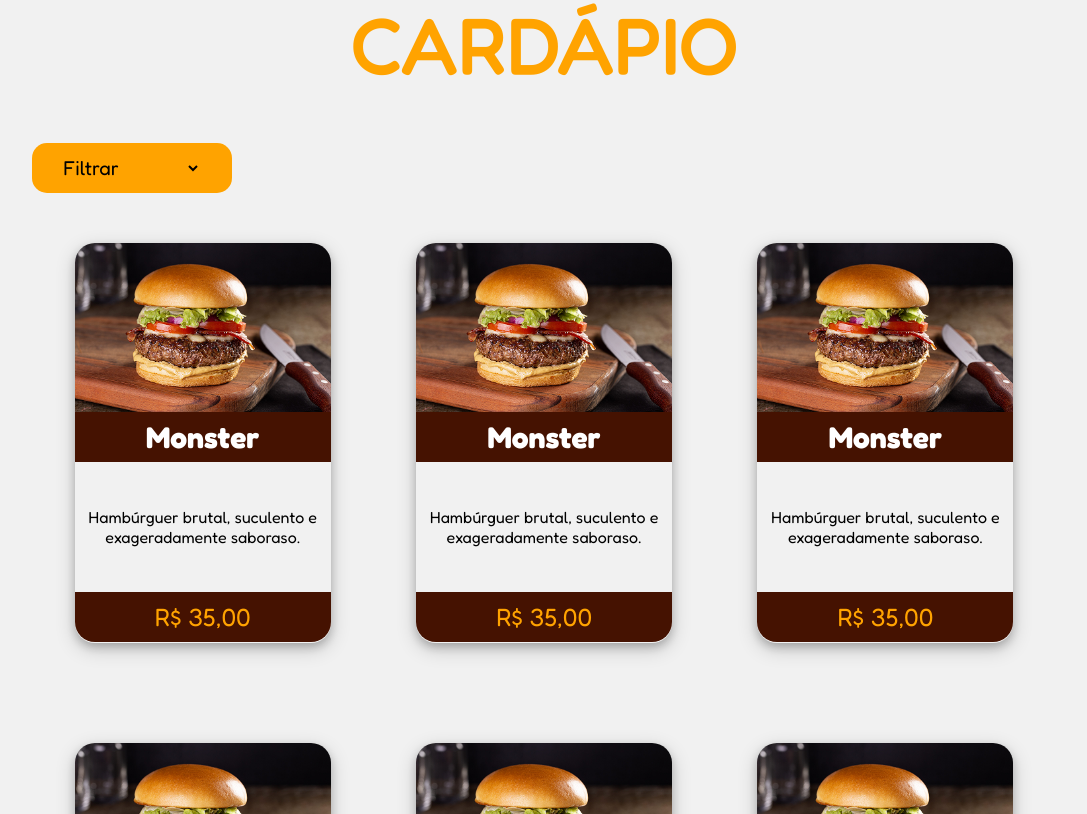
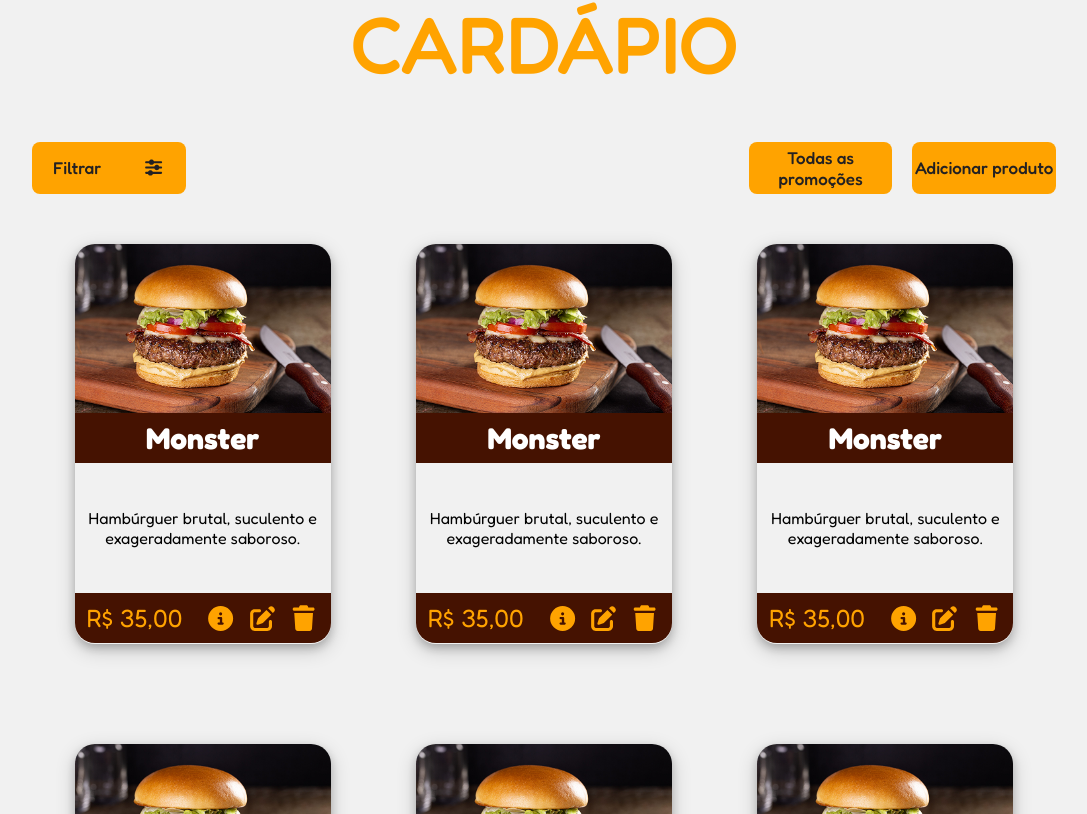
Before and after one commit to Raphael-Aljona/VH_Burguer, a Next.js app: page /home in a window 1280 px wide. Shown: the part 1526-2340 px from the top of the page, without its empty margins (96-1183 px from the left). Built offline with nearby package versions, Linux system fonts and the light colour scheme.

Commit message:
feat: Cardápio na versão administrador adicionado

```diff
--- a/package.json
+++ b/package.json
@@ -9,6 +9,9 @@
     "lint": "eslint"
   },
   "dependencies": {
+    "@fortawesome/fontawesome-svg-core": "^7.2.0",
+    "@fortawesome/free-solid-svg-icons": "^7.2.0",
+    "@fortawesome/react-fontawesome": "^3.3.1",
     "next": "16.2.3",
     "react": "19.2.4",
     "react-dom": "19.2.4"
--- a/src/components/button/button.css
+++ b/src/components/button/button.css
@@ -1,6 +1,6 @@
 .botao{
     display: flex;
-    justify-content: center;
+    justify-content: space-around;
     align-items: center;
     height: 52px;
     width: 100%;
--- a/src/components/card-produto/card_produto.module.css
+++ b/src/components/card-produto/card_produto.module.css
@@ -38,11 +38,16 @@
     height: 50px;
 
     display: flex;
-    justify-content: center;
+    justify-content: space-around;
     align-items: center;
 
     font-size: 25px;
     border-radius: 0 0 20px 20px;
+}
+
+.icones{
+    display: flex;
+    gap: 10px;
 }
 
 .texto_card{
--- a/src/components/card-produto/card_produto.tsx
+++ b/src/components/card-produto/card_produto.tsx
@@ -1,7 +1,11 @@
 import styles from "./card_produto.module.css"
+import {FontAwesomeIcon} from "@fortawesome/react-fontawesome";
+import {faCircleInfo} from "@fortawesome/free-solid-svg-icons";
+import {faEdit} from "@fortawesome/free-solid-svg-icons/faEdit";
+import {faTrash} from "@fortawesome/free-solid-svg-icons/faTrash";
 
-const card_produto = ()=>{
-    return(
+const card_produto = () => {
+    return (
         <>
             <article className={styles.card}>
                 <div className={styles.img_texto}>
@@ -9,8 +13,15 @@ const card_produto = ()=>{
                     <h3>Monster</h3>
                 </div>
 
-                <p className={styles.texto_card} >Hambúrguer brutal, suculento e exageradamente saboraso.</p>
-                <p className={styles.preco}>R$ 35,00</p>
+                <p className={styles.texto_card}>Hambúrguer brutal, suculento e exageradamente saboroso.</p>
+                <div className={styles.preco}>
+                    <p className={styles.a}>R$ 35,00</p>
+                    <div className={styles.icones}>
+                        <FontAwesomeIcon icon={faCircleInfo}></FontAwesomeIcon>
+                        <FontAwesomeIcon icon={faEdit}></FontAwesomeIcon>
+                        <FontAwesomeIcon icon={faTrash}></FontAwesomeIcon>
+                    </div>
+                </div>
             </article>
         </>
     );
--- a/src/components/lista-produto/lista_produto.jsx
+++ b/src/components/lista-produto/lista_produto.jsx
@@ -1,10 +1,22 @@
 import styles from "./lista_produto.module.css";
 import CardProduto from "@/components/card-produto/card_produto";
+import Button from "@/components/button/btn";
+import {FontAwesomeIcon} from "@fortawesome/react-fontawesome";
+import {faSliders} from "@fortawesome/free-solid-svg-icons/faSliders";
 
 
 const ListaProduto = () => {
-    return(
+    return (
         <>
+            <div className={styles.botoes_topo}>
+                <div className={styles.botao_esquerda}>
+                    <Button>Filtrar <FontAwesomeIcon icon={faSliders}></FontAwesomeIcon></Button>
+                </div>
+                <div className={styles.botoes_direita}>
+                    <Button>Todas as promoções</Button>
+                    <Button>Adicionar produto</Button>
+                </div>
+            </div>
             <div className={styles.lista_produtos}>
                 <CardProduto></CardProduto>
                 <CardProduto></CardProduto>
--- a/src/components/lista-produto/lista_produto.module.css
+++ b/src/components/lista-produto/lista_produto.module.css
@@ -4,3 +4,44 @@
     justify-items: center;
     margin-bottom: 50px;
 }
+
+.botoes_topo{
+    display: flex;
+    flex-direction: row;
+
+    justify-content: space-between;
+}
+
+.botoes_direita{
+    display: flex;
+    flex-direction: row;
+    gap: 20px;
+    width: 30%;
+}
+
+.botao_esquerda{
+    width: 15%;
+    display: flex;
+    justify-content: space-between;
+}
+
+.filtrar{
+    display: flex;
+    flex-direction: row;
+    width: 200px;
+    height: 50px;
+    background-color: var(--laranja-destaque);
+
+    justify-content: space-around;
+    align-items: center;
+    border-radius: 15px;
+}
+
+.filtrar label{
+    font-size: 20px;
+}
+
+.filtrar select{
+    border: none;
+    background-color: var(--laranja-destaque);
+}
--- a/src/pages/home/home.module.css
+++ b/src/pages/home/home.module.css
@@ -127,27 +127,6 @@
     text-align: center;
 }
 
-#cardapio .filtrar{
-    display: flex;
-    flex-direction: row;
-    width: 200px;
-    height: 50px;
-    background-color: var(--laranja-destaque);
-
-    justify-content: space-around;
-    align-items: center;
-    border-radius: 15px;
-}
-
-#cardapio .filtrar label{
-    font-size: 20px;
-}
-
-#cardapio .filtrar select{
-    border: none;
-    background-color: var(--laranja-destaque);
-}
-
 /*SECTION UNIDADES*/
 
 #unidades {
--- a/src/pages/home/index.tsx
+++ b/src/pages/home/index.tsx
@@ -44,14 +44,6 @@ const Home = () => {
                 <section id={styles.cardapio}>
                     <div className={`layout_guide ${styles.container}`}>
                         <h2>CARDÁPIO</h2>
-                        <div className={styles.filtrar}>
-                            <label htmlFor="Filtrar">Filtrar</label>
-                            <select name="Filtrar" id="">
-                                <option value=""></option>
-                                <option value=""></option>
-                                <option value=""></option>
-                            </select>
-                        </div>
                         <ListaProduto></ListaProduto>
                     </div>
                 </section>
```
Also changed, not shown: 1 other file (tests, documents, lock files or other folders).
